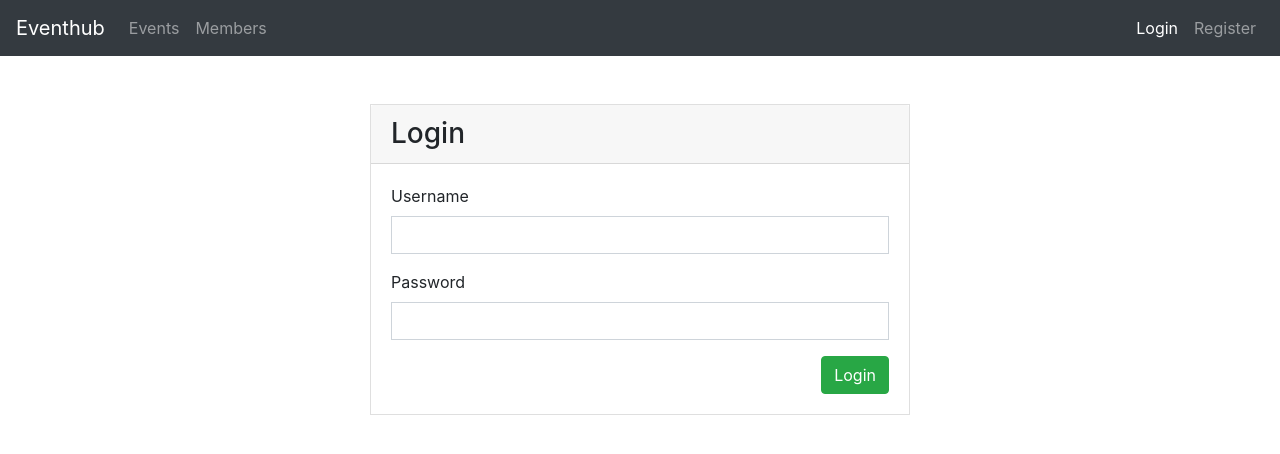
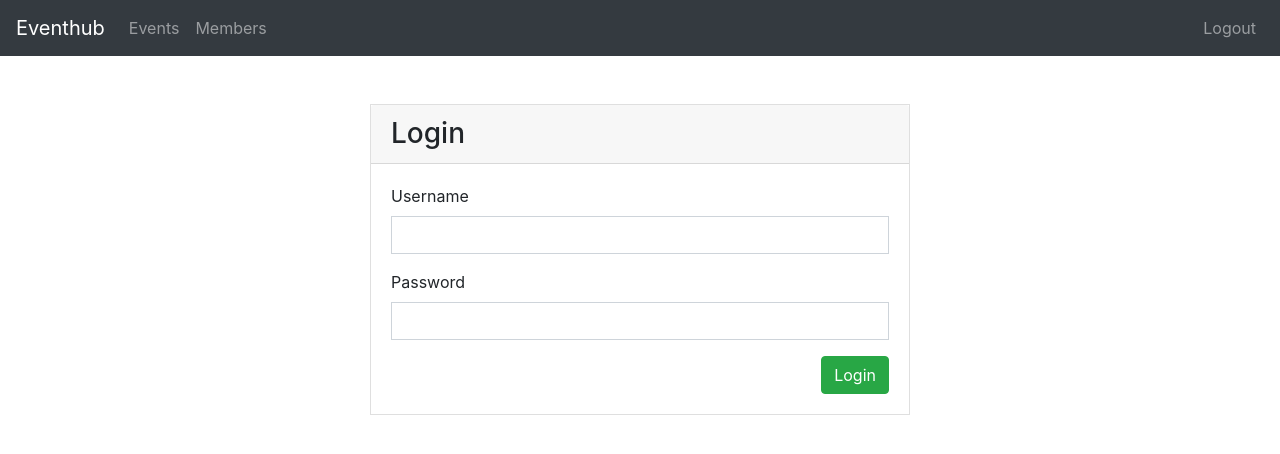
Before and after one commit to yory100/Angular-auth, an Angular app in the folder ngApp/: page /login in a window 1280 px wide. Shown: the top 454 px of the page. Built offline with nearby package versions, Linux system fonts and the light colour scheme; sample sign-in values are in the browser's storage.

Commit message:
final commit

```diff
--- a/ngApp/src/app/app.component.html
+++ b/ngApp/src/app/app.component.html
@@ -15,8 +15,10 @@
       </li>
     </ul>
     <ul class="navbar-nav">
-      <a class="nav-link" routerLink="/login" routerLinkActive="active">Login</a>
-      <a class="nav-link" routerLink="/register" routerLinkActive="active">Register</a>
+      <a class="nav-link" *ngIf="!_authService.loggedIn()" routerLink="/login" routerLinkActive="active">Login</a>
+      <a class="nav-link" *ngIf="!_authService.loggedIn()" routerLink="/register" routerLinkActive="active">Register</a>
+      <a class="nav-link" srtyle="cursor: pointer;" *ngIf="_authService.loggedIn()"
+        (click)="_authService.logouthUser()">Logout</a>
     </ul>
   </div>
 </nav>
--- a/ngApp/src/app/app.component.ts
+++ b/ngApp/src/app/app.component.ts
@@ -1,4 +1,5 @@
 import { Component } from '@angular/core';
+import { AuthService } from './auth.service'
 
 @Component({
   selector: 'app-root',
@@ -6,5 +7,9 @@
   styleUrls: ['./app.component.css']
 })
 export class AppComponent {
+
+  constructor(
+    public _authService: AuthService
+  ) { }
   title = 'ngApp';
 }
--- a/ngApp/src/app/auth.service.ts
+++ b/ngApp/src/app/auth.service.ts
@@ -1,5 +1,6 @@
 import { Injectable } from '@angular/core';
 import { HttpClient } from '@angular/common/http';
+import { Router } from '@angular/router';
 
 @Injectable({
   providedIn: 'root'
@@ -9,7 +10,10 @@
   private _registerUrl = 'http://localhost:3000/api/register';
   private _loginUrl = 'http://localhost:3000/api/login';
 
-  constructor(private http: HttpClient) { }
+  constructor(
+    private http: HttpClient,
+    private _router: Router
+  ) { }
 
   registerUser(user) {
     return this.http.post<any>(this._registerUrl, user);
@@ -26,4 +30,9 @@
   getToken() {
     return localStorage.getItem('token');
   }
+
+  logouthUser() {
+    localStorage.removeItem('token');
+    this._router.navigate(['/events']);
+  }
 }
--- a/ngApp/src/app/special-events/special-events.component.ts
+++ b/ngApp/src/app/special-events/special-events.component.ts
@@ -1,5 +1,7 @@
 import { Component, OnInit } from '@angular/core';
 import { EventService } from '../event.service';
+import { HttpErrorResponse } from '@angular/common/http';
+import { Router } from '@angular/router';
 
 @Component({
   selector: 'app-special-events',
@@ -10,13 +12,22 @@
 
   specialEvents = [];
 
-  constructor(private _eventService: EventService) { }
+  constructor(
+    private _eventService: EventService,
+    private _router: Router
+  ) { }
 
   ngOnInit() {
     this._eventService.getSpecial()
       .subscribe(
         res => this.specialEvents = res,
-        err => console.log(err)
+        err => {
+          if (err instanceof HttpErrorResponse) {
+            if (err.status === 401) {
+              this._router.navigate(['/login']);
+            }
+          }
+        }
       )
   }
 
```
